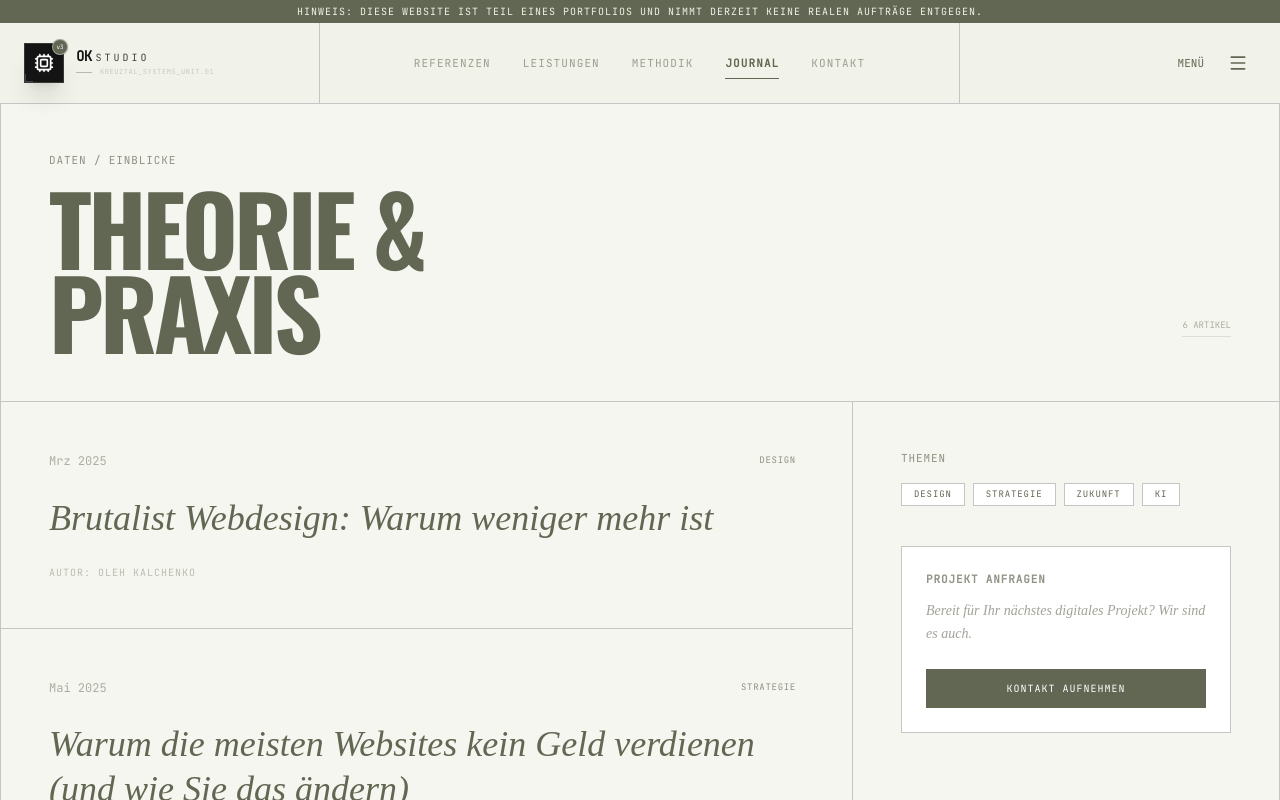
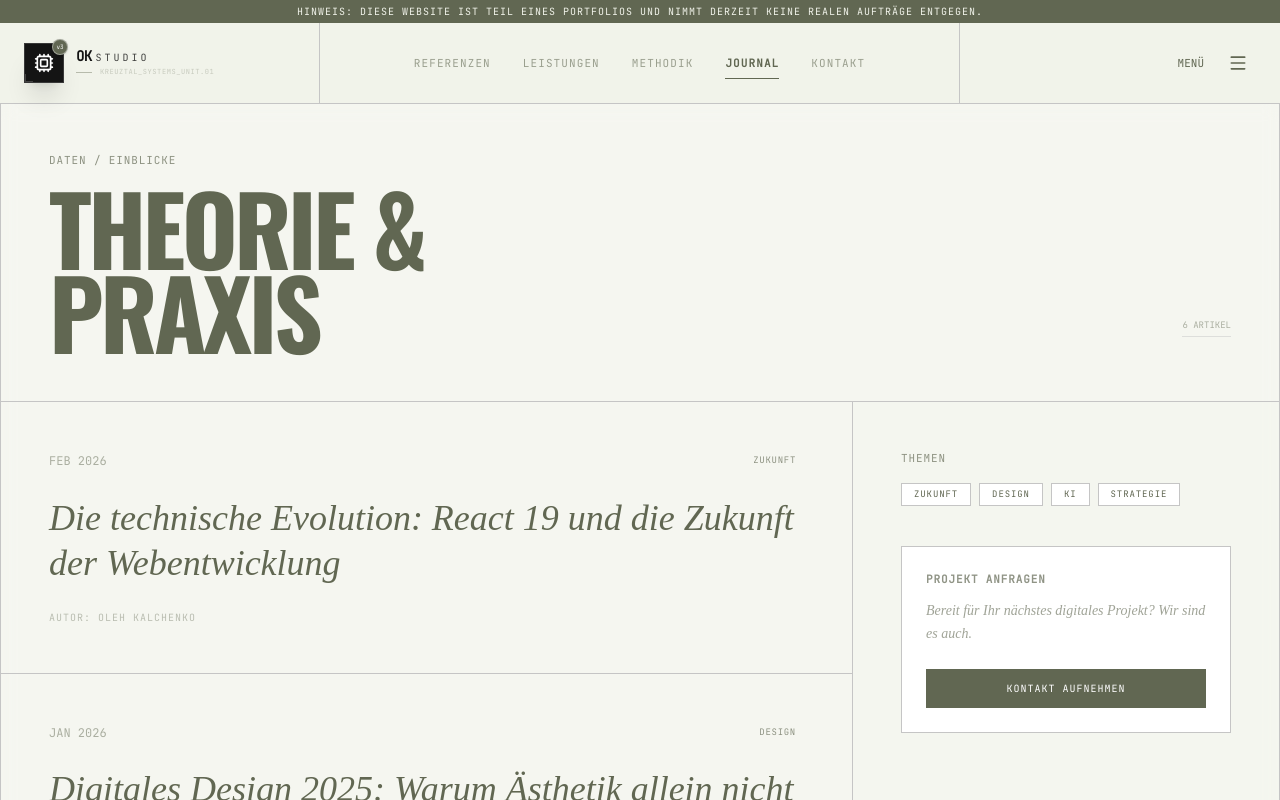
Before and after one commit to Tor2024/OK-STUDIO, a React (Vite) app: page /insights in a window 1280 px wide. Shown: the top 800 px of the page. Built offline with nearby package versions, Linux system fonts and the light colour scheme; a web font is replaced by a local one.

Commit message:
feat: implement chronological sorting (newest first) for portfolio and journal

```diff
--- /dev/null
+++ b/src/lib/dateUtils.ts
@@ -0,0 +1,19 @@
+export function parseMonthYear(dateStr: string): number {
+  if (!dateStr) return 0;
+
+  const months: Record<string, number> = {
+    'JAN': 0, 'FEB': 1, 'MRZ': 2, 'MAR': 2, 'APR': 3, 'MAI': 4, 'MAY': 4, 'JUN': 5,
+    'JUL': 6, 'AUG': 7, 'SEP': 8, 'OKT': 9, 'OCT': 9, 'NOV': 10, 'DEZ': 11, 'DEC': 11
+  };
+
+  const parts = dateStr.toUpperCase().split(' ');
+  if (parts.length === 2) {
+    const month = months[parts[0]] ?? 0;
+    const year = parseInt(parts[1], 10) || 2025;
+    return new Date(year, month, 1).getTime();
+  }
+
+  // Try fallback for ISO dates
+  const timestamp = Date.parse(dateStr);
+  return isNaN(timestamp) ? 0 : timestamp;
+}
--- a/src/pages/Admin.tsx
+++ b/src/pages/Admin.tsx
@@ -11,6 +11,7 @@ import {
   Image as ImageIcon, Globe, Loader2, Lock,
   ShieldCheck, Zap, Check, Plus, Settings, Edit2
 } from 'lucide-react';
+import { parseMonthYear } from '../lib/dateUtils';
 import ReactMarkdown from 'react-markdown';
 import remarkGfm from 'remark-gfm';
 
@@ -1125,7 +1126,12 @@ export default function Admin() {
                   </div>
                 </div>
                 <div className="lg:col-span-8 space-y-3">
-                  {projects.sort((a,b) => a.order - b.order).map(p => (
+                  {projects.sort((a,b) => {
+                    const dateA = parseMonthYear(a.completedAt || '');
+                    const dateB = parseMonthYear(b.completedAt || '');
+                    if (dateA !== dateB) return dateB - dateA;
+                    return (a.order ?? 0) - (b.order ?? 0);
+                  }).map(p => (
                     <div key={p.id} className="border border-[#C5C5C5] p-5 bg-white flex gap-4 items-center group hover:border-[#616752] transition-colors">
                       {p.image && <img src={p.image} loading="lazy" width="64" height="64" alt={p.title} className="w-16 h-16 object-cover grayscale shrink-0" />}
                       <div className="flex-1 min-w-0">
@@ -1418,7 +1424,7 @@ export default function Admin() {
                   </div>
                 </div>
                 <div className="lg:col-span-8 space-y-3">
-                  {insights.map(i => (
+                  {insights.sort((a,b) => parseMonthYear(b.date) - parseMonthYear(a.date)).map(i => (
                     <div key={i.id} className="border border-[#C5C5C5] p-5 bg-white flex gap-4 items-center group hover:border-[#616752] transition-colors">
                       <div className="w-10 h-10 bg-[#F1F3EA] border border-[#C5C5C5] flex items-center justify-center shrink-0">
                         <FileText size={16} className="opacity-30" />
--- a/src/pages/Insights.tsx
+++ b/src/pages/Insights.tsx
@@ -5,6 +5,7 @@ import { SchemaOrg, breadcrumbSchema } from '../components/SchemaOrg';
 import { ArrowUpRight } from 'lucide-react';
 import { Link } from 'react-router-dom';
 import SmartLink from '../components/SmartLink';
+import { parseMonthYear } from '../lib/dateUtils';
 
 interface Insight {
   id: string;
@@ -25,7 +26,7 @@ export default function Insights() {
   const { data: raw, loading } = useCollection<any>('insights');
   const articles = [...raw]
     .filter(i => i.published !== false)
-    .sort((a, b) => b.date.localeCompare(a.date));
+    .sort((a, b) => parseMonthYear(b.date) - parseMonthYear(a.date));
 
   if (loading) {
     return (
--- a/src/pages/Work.tsx
+++ b/src/pages/Work.tsx
@@ -6,6 +6,7 @@ import { useMeta } from '../hooks/useMeta';
 import { SchemaOrg, breadcrumbSchema } from '../components/SchemaOrg';
 import { Link } from 'react-router-dom';
 import SmartLink from '../components/SmartLink';
+import { parseMonthYear } from '../lib/dateUtils';
 
 interface Project {
   id: string;
@@ -28,7 +29,12 @@ export default function Work() {
   const { data: raw, loading } = useCollection<any>('projects');
   const projects = [...raw]
     .filter(p => p.published !== false)
-    .sort((a, b) => (a.order ?? 0) - (b.order ?? 0));
+    .sort((a, b) => {
+      const dateA = parseMonthYear(a.completedAt || '');
+      const dateB = parseMonthYear(b.completedAt || '');
+      if (dateA !== dateB) return dateB - dateA;
+      return (a.order ?? 0) - (b.order ?? 0);
+    });
 
   if (loading) {
     return (
```
